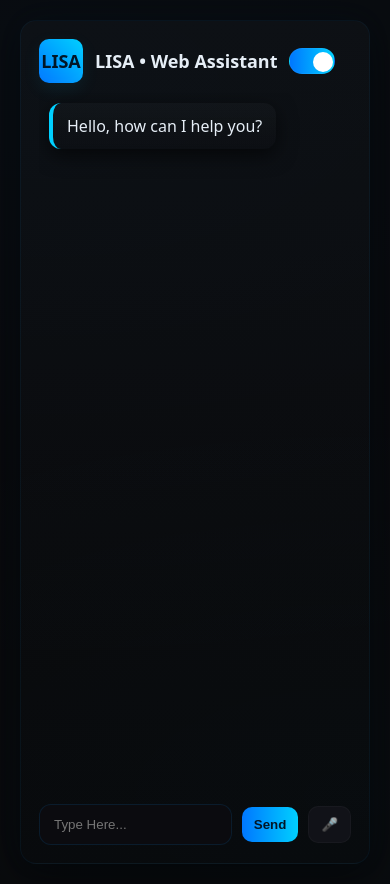
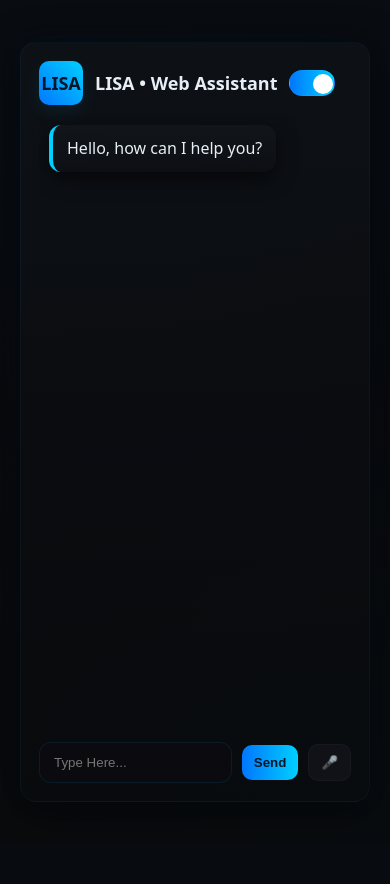
Before and after one commit to Abhay-9007/LISA, a Flask app: page / in a window 390 px wide. After the commit the page ends 802 px from the top, so only its background shows below. Run offline with Flask 3, Linux system fonts and the light colour scheme.

Commit message:
Adjust app height in responsive design

```diff
--- a/App_Code/templates/index.html
+++ b/App_Code/templates/index.html
@@ -154,7 +154,7 @@
 
     footer.note{font-size:12px;color:var(--muted);text-align:center;margin-top:6px}
     @media (max-width:880px){
-        .app {grid-template-columns: 1fr; height:100vh}
+        .app {grid-template-columns: 1fr; height:90vh}
         .side {order:2}
     }
 </style>
```
